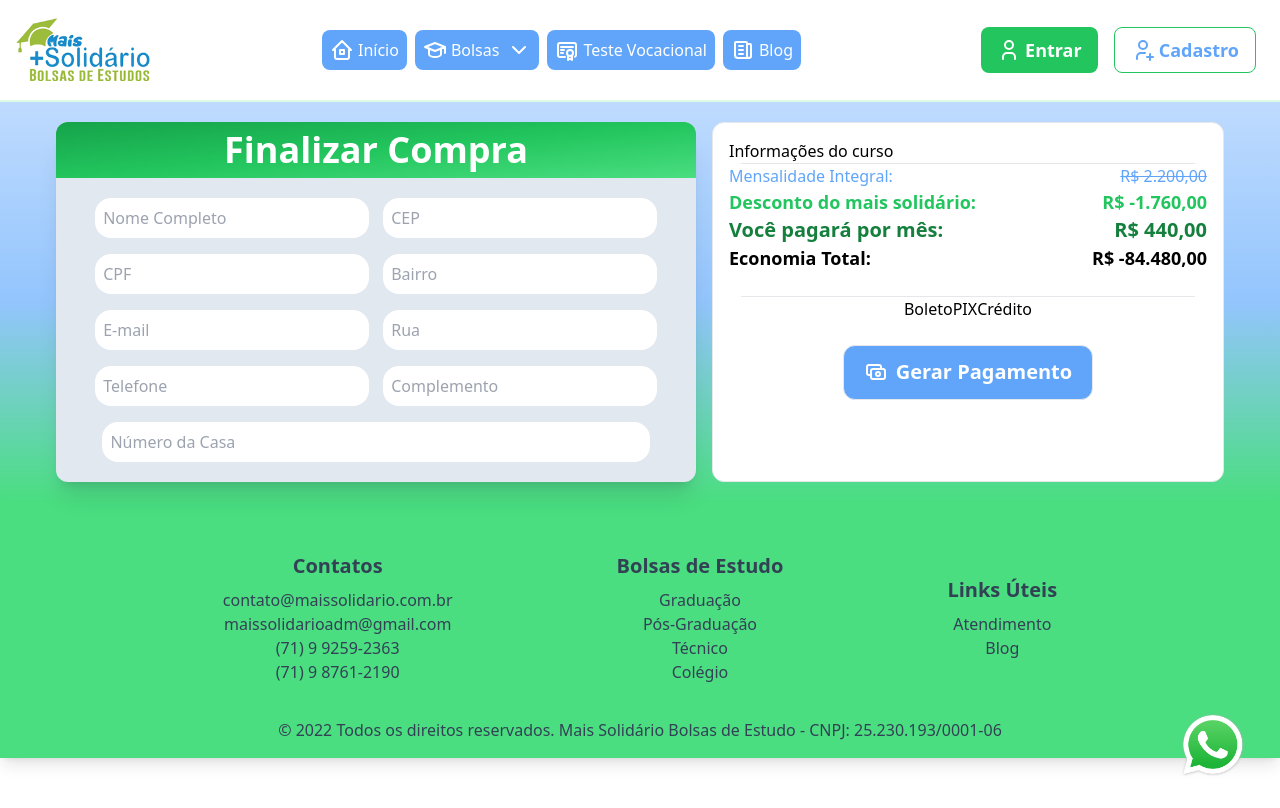
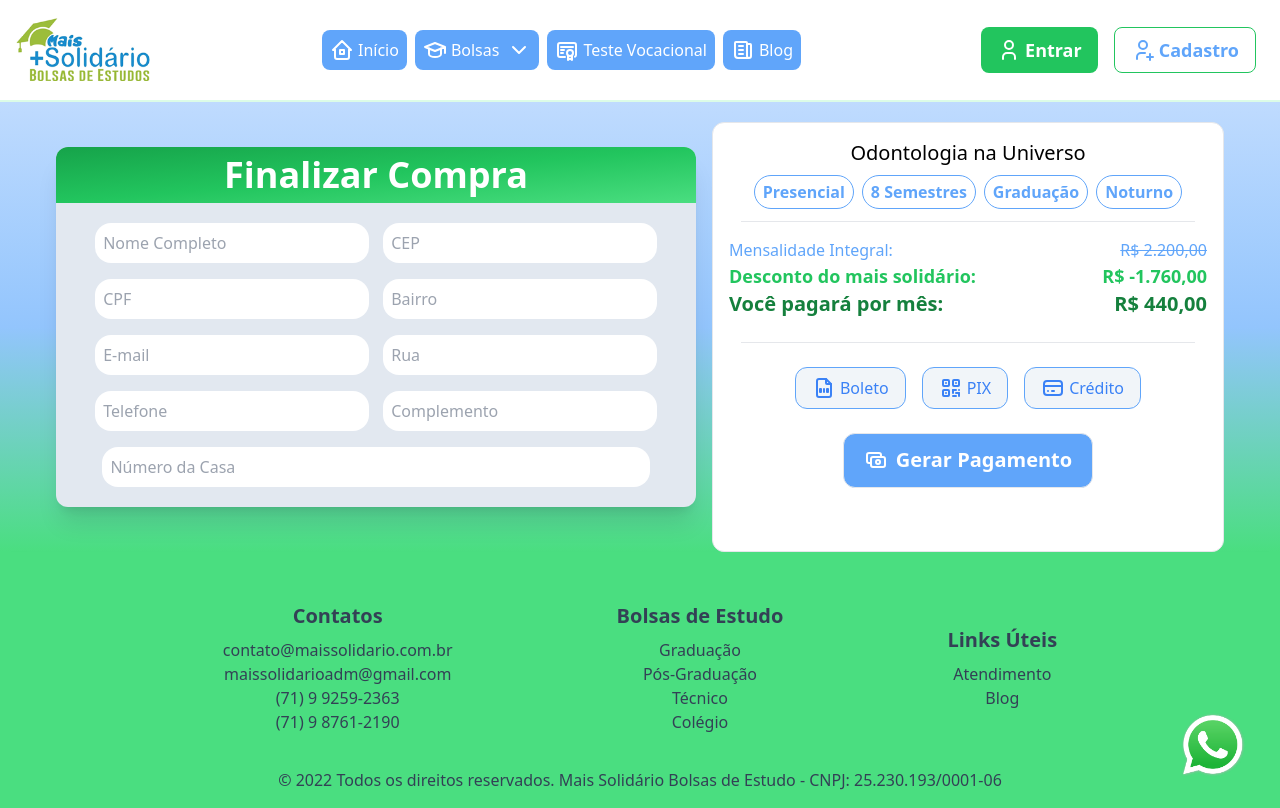
Before and after one commit to danibex/maissolidario, a Next.js app: page /finalizar/finalizar in a window 1280 px wide. Built offline with nearby package versions, Linux system fonts and the light colour scheme.

Commit message:
finalizar pagamento

```diff
--- a/src/pages/finalizar/finalizar.jsx
+++ b/src/pages/finalizar/finalizar.jsx
@@ -1,13 +1,12 @@
 import BotaoWhatsapp from "@/components/BotaoWhatsapp";
 import Footer from "@/components/Footer/Footer";
 import MenuNavegacao from "@/components/Menu/MenuNavegacao";
-import { IconUserPlus } from "@tabler/icons-react";
+import { IconQrcode, IconCreditCard, IconFileBarcode } from "@tabler/icons-react";
 import { useState } from "react";
-import {Circles} from 'react-loader-spinner';
 import { IconCash } from "@tabler/icons-react";
-import Link from "next/link";
 export default function Registro(props) {
     const [carregando, setCarregando] = useState(false);
+    const [togglePagamento, setPagamento] = useState({pix: false, boleto: false, cartao: false})
 
     let novoUsuario = {
         name: "",
@@ -88,6 +87,7 @@
                         className={`p-2 m-2 rounded-2xl w-[95%]`}
                         value={usuario.name}
                         onChange={atualizarNome}
+                        required
                         />
                         <input type={"text"} placeholder="CPF"
                         className={`p-2 m-2 rounded-2xl w-[95%]`}
@@ -138,9 +138,17 @@
             </form>
         </div>
 
-        <div className={`flex flex-col p-4 border h-[360px] md:w-[40%] w-[90%] rounded-xl bg-white`}>
-        <div>
-            Informações do curso
+        <div className={`flex flex-col p-4 border min-h-[430px] md:w-[40%] md:min-w-[40%] min-w-[90%] rounded-xl bg-white mt-5`}>
+        <div className="mb-4">
+            <div className="mb-2">
+                <h2 className="font-medium text-center text-xl mb-1">Odontologia na Universo</h2>
+                <div className="flex flex-row flex-wrap justify-center items-center whitespace-nowrap">
+                    <p className="border-blue-400 text-blue-400 font-semibold border px-2 py-1 mx-1 my-1 rounded-full">Presencial</p>
+                    <p className="border-blue-400 text-blue-400 font-semibold border px-2 py-1 mx-1 my-1 rounded-full">8 Semestres</p>
+                    <p className="border-blue-400 text-blue-400 font-semibold border px-2 py-1 mx-1 my-1 rounded-full">Graduação</p>
+                    <p className="border-blue-400 text-blue-400 font-semibold border px-2 py-1 mx-1 my-1 rounded-full">Noturno</p>
+                </div>
+            </div>
             <div className="flex justify-center items-center"><hr className="w-[95%]"/></div>
         </div>
         <div>
@@ -156,24 +164,20 @@
                 <p>Você pagará por mês:</p>
                 <p>R$ 440,00</p>
             </div>
-            <div className="flex flex-row justify-between items-center text-lg  font-semibold">
-                <p>Economia Total: </p>
-                <p>R$ -84.480,00</p>
-            </div>
             <div className="flex justify-center items-center">
                 <hr className="w-[95%] mt-6"/>
             </div>
         </div>
-        <div className="flex flex-row justify-center items-center">
-            <button>Boleto</button>
-            <button>PIX</button>
-            <button>Crédito</button>
+        <div className="flex flex-row justify-center items-center mt-4 text-blue-500 font-medium">
+            <button onClick={() => {setPagamento({boleto:true, pix: false, cartao: false}); /*  */}} className={`${togglePagamento.boleto ? "bg-blue-600 text-white" : ""} active:bg-blue-600 hover:bg-blue-400 hover:text-white bg-slate-100 m-2 border border-blue-400 px-4 py-2 rounded-xl flex flex-row`}><IconFileBarcode className="mr-1"/>Boleto</button>
+            <button onClick={() => {setPagamento({boleto:false, pix: true, cartao: false});}} className={`${togglePagamento.pix ? "bg-blue-600 text-white" : ""} active:bg-blue-600 hover:bg-blue-400 hover:text-white bg-slate-100 m-2 border border-blue-400 px-4 py-2 rounded-xl flex flex-row`}><IconQrcode className="mr-1"/> PIX</button>
+            <button onClick={() => {setPagamento({boleto:false, pix: false, cartao: true});}} className={`${togglePagamento.cartao ? "bg-blue-600 text-white" : ""} active:bg-blue-600 hover:bg-blue-400 hover:text-white bg-slate-100 m-2 border border-blue-400 px-4 py-2 rounded-xl flex flex-row`}><IconCreditCard className="mr-1"/>Crédito</button>
         </div>
-        <div className="mt-6 mb-4 flex justify-center items-center">
-            <Link href="/finalizar/finalizar" className="w-[250px] h-[55px] flex flex-row border p-4 text-xl font-bold text-white bg-blue-400 rounded-xl hover:underline hover:bg-blue-500 active:bg-blue-600 justify-center items-center">
+        <div className="mt-4 mb-4 flex justify-center items-center">
+            <button href="/finalizar/finalizar" className="w-[250px] h-[55px] flex flex-row border p-4 text-xl font-bold text-white bg-blue-400 rounded-xl hover:bg-blue-500 active:bg-blue-600 justify-center items-center">
                 <IconCash className={`mr-2`}/>
                 <p>Gerar Pagamento</p>
-            </Link>
+            </button>
         </div>
     </div>
 </div>
```
